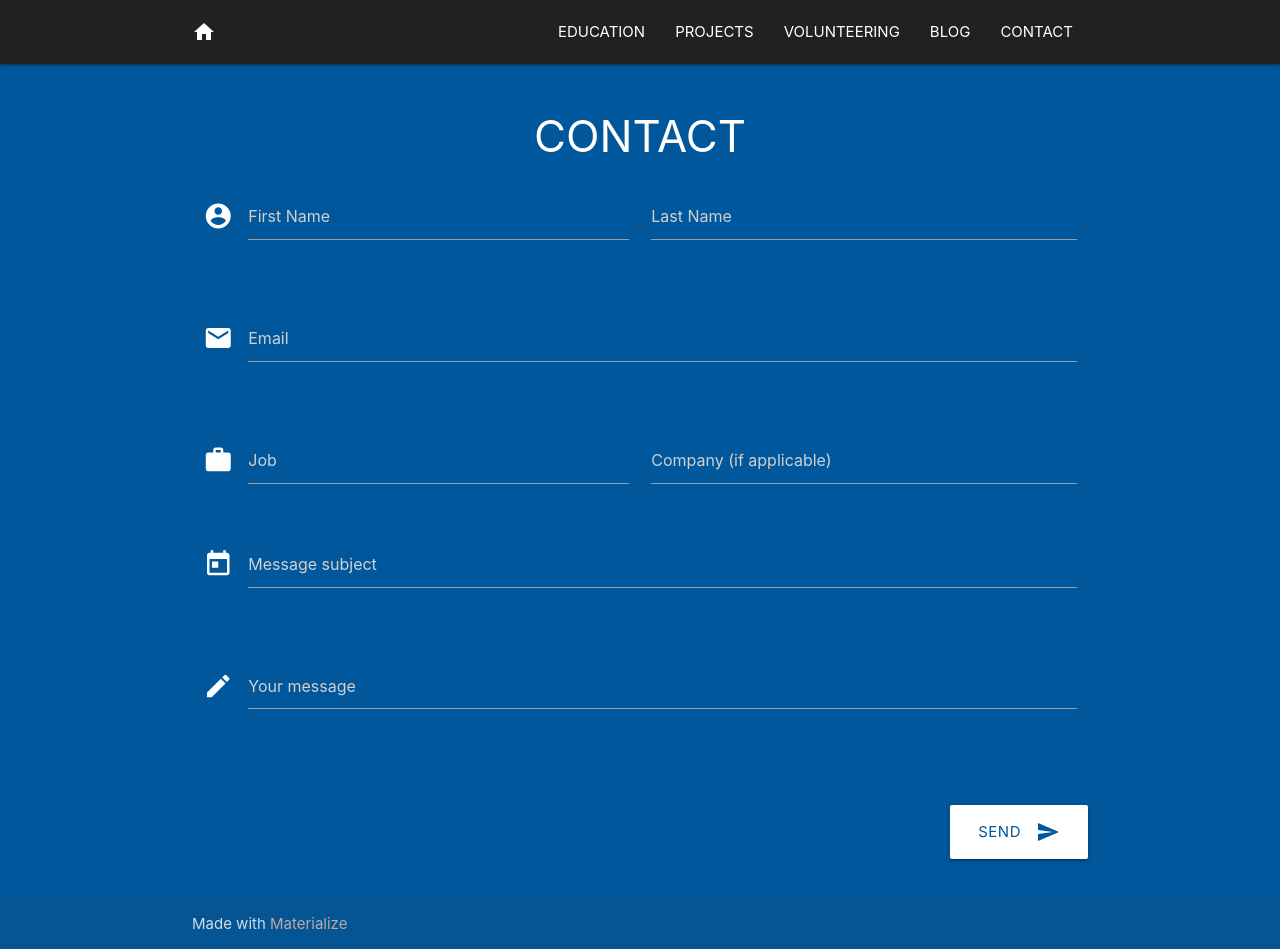
After one commit to helenetran3/personal-website, a Django app: page /contact/ in a window 1280 px wide. The commit adds this page. Run offline with Django 3.2, Linux system fonts and the light colour scheme; some libraries are stand-ins or nearby versions.

Commit message:
Create a separate page for Contact page. Change photos into Card object.

```diff
--- /dev/null
+++ b/presentation/templates/presentation/contact.html
@@ -0,0 +1,116 @@
+{% load static %}
+
+<!-- <link rel="stylesheet" type="text/css" href="{% static 'dev_projects/css/style.css' %}"> -->
+
+<!-- <!DOCTYPE html> -->
+<html lang="en">
+<head>
+  <meta http-equiv="Content-Type" content="text/html; charset=UTF-8"/>
+  <meta name="viewport" content="width=device-width, initial-scale=1"/>
+  <title></title>
+
+  <!-- CSS  -->
+  <link href="https://fonts.googleapis.com/icon?family=Material+Icons" rel="stylesheet">
+  <link href="{% static 'presentation/css/materialize.css' %}" type="text/css" rel="stylesheet" media="screen,projection"/>
+  <link href="{% static 'presentation/css/style.css' %}" type="text/css" rel="stylesheet" media="screen,projection"/>
+</head>
+<body>
+  <div class="navbar-fixed">
+    <nav class="grey darken-4" role="navigation">
+      <div class="nav-wrapper container">
+        <a id="logo-container" href="{% url 'presentation:index' %}" class="brand-logo white-text"><i class="material-icons">home</i></a>
+        <ul class="right hide-on-med-and-down">
+          <li><a class="white-text" href="#educ-section">EDUCATION</a></li>
+          <li><a class="white-text" href="#proj-section">PROJECTS</a></li>
+          <li><a class="white-text" href="#volunteer-section">VOLUNTEERING</a></li>
+          <li><a class="white-text" href="#blog-section">BLOG</a></li>
+          <li><a class="white-text" href="#contact-me">CONTACT</a></li>
+        </ul>
+
+        <ul id="nav-mobile" class="sidenav">
+          <li><a href="#">EDUCATION</a></li>
+          <li><a href="{% url 'dev_projects:index' %}">PROJECTS</a></li>
+          <li><a href="#">VOLUNTEERING</a></li>
+          <li><a href="#">BLOG</a></li>
+          <li><a class="{% url 'presentation:contact' %}" href="#contact-me">CONTACT</a></li>
+        </ul>
+        <a href="#" data-target="nav-mobile" class="sidenav-trigger"><i class="material-icons">menu</i></a>
+      </div>
+    </nav>
+  </div>
+
+<!-- CONTACT SECTION -->
+  <footer id="contact-me" class="page-footer light-blue darken-4">
+    <div class="container">
+      <div class="row">
+          <h3 class="white-text center">CONTACT</h5>
+
+          <div class="row">
+              <form class="col s12">
+                <div class="row">
+                  <div class="input-field col s6">
+                    <i class="material-icons prefix">account_circle</i>
+                    <input id="first_name" type="text" class="validate white-text" placeholder="First Name" required>
+                    <span class="helper-text" data-error="Please fill the box."></span>
+                  </div>
+                  <div class="input-field col s6">
+                    <input id="last_name" type="text" class="validate white-text" placeholder="Last Name" required>
+                    <span class="helper-text" data-error="Please fill the box."></span>
+                  </div>
+                </div>
+                <div class="row">
+                  <div class="input-field col s12">
+                    <i class="material-icons prefix">email</i>
+                    <input id="email" type="email" class="validate white-text" placeholder="Email" required>
+                    <span class="helper-text" data-error="Invalid email address, please check the format."></span>
+                  </div>
+                </div>
+                  <div class="row">
+                    <div class="input-field col s6">
+                      <i class="material-icons prefix">work</i>
+                      <input id="job" type="text" class="validate white-text" placeholder="Job">
+                    </div>
+                    <div class="input-field col s6">
+                      <input id="company" type="text" class="validate white-text" placeholder="Company (if applicable)">
+                    </div>
+                  </div>
+                <div class="row">
+                  <div class="input-field col s12">
+                      <i class="material-icons prefix">today</i>
+                      <input id="msg_subject" type="text" class="validate white-text" placeholder="Message subject">
+                      <span class="helper-text" data-error="Please fill the box."></span>
+                  </div>
+                </div>
+                <div class="row">
+                  <div class="input-field col s12">
+                      <i class="material-icons prefix">mode_edit</i>
+                    <textarea id="message" class="materialize-textarea white-text" placeholder="Your message" required></textarea>
+                    <span class="helper-text" data-error="Please fill the box."></span>
+                  </div>
+                </div>
+              </form>
+            </div>
+
+        <div class="row right">
+          <a href="{% url 'dev_projects:index' %}" id="download-button" class="btn-large waves-effect waves-light white light-blue-text text-darken-4">
+            Send<i class="material-icons right">send</i></a>
+        </div>
+      </div>
+    </div>
+
+    <!-- Footer: "Made with Materialize" -->
+    <div class="footer-copyright">
+      <div class="container">
+      Made with <a class="brown-text text-lighten-3" href="http://materializecss.com">Materialize</a>
+      </div>
+    </div>
+  </footer>
+
+
+  <!--  Scripts-->
+  <script src="https://code.jquery.com/jquery-2.1.1.min.js"></script>
+  <script src="{% static 'presentation/js/materialize.js' %}"></script>
+  <script src="{% static 'presentation/js/init.js' %}"></script>
+
+  </body>
+</html>
--- a/presentation/urls.py
+++ b/presentation/urls.py
@@ -5,4 +5,5 @@ from . import views
 app_name = 'presentation'
 urlpatterns = [
     path('', views.IndexView.as_view(), name='index'),
+    path('contact/', views.ContactView.as_view(), name='contact'),
 ]
--- a/presentation/views.py
+++ b/presentation/views.py
@@ -4,3 +4,7 @@ from django.views import generic
 
 class IndexView(generic.TemplateView):
     template_name = 'presentation/index.html'
+
+
+class ContactView(generic.TemplateView):
+    template_name = 'presentation/contact.html'
```
Also changed, not shown: presentation/templates/presentation/index.html (+46 -86 lines).
